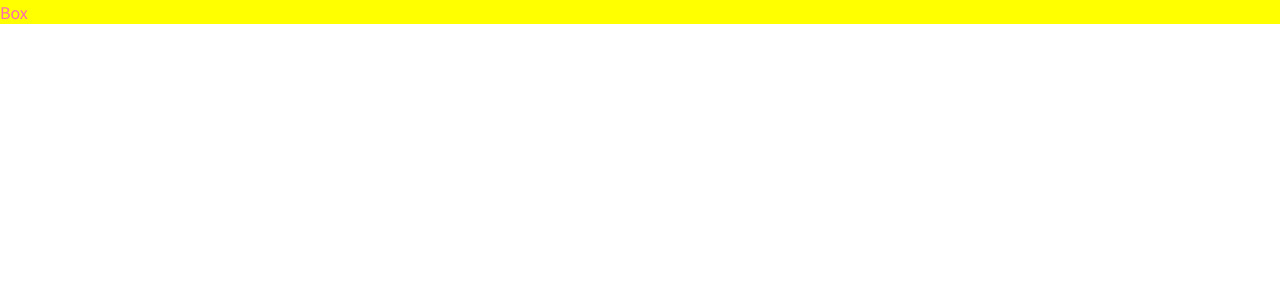
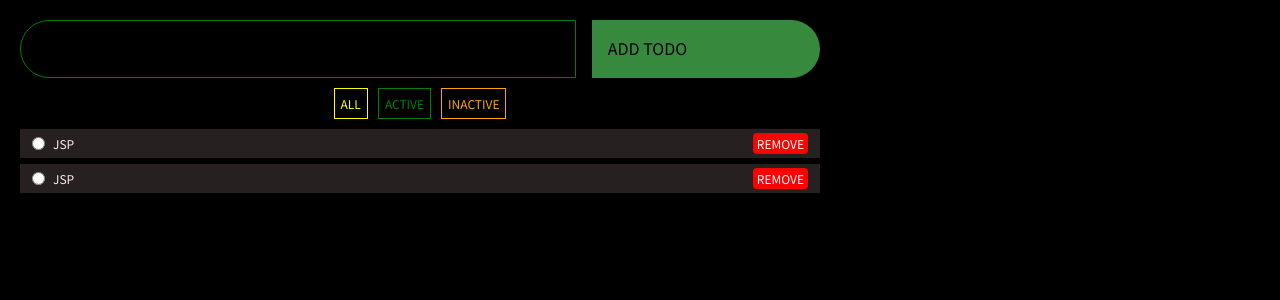
Before and after one commit to shldhee/todolist-react-ts, a React (Vite) app: page / in a window 1280 px wide. Shown: the top 300 px of the page. Built offline with nearby package versions, Linux system fonts and the light colour scheme.

Commit message:
markup, style 적용

```diff
--- a/src/App.tsx
+++ b/src/App.tsx
@@ -1,15 +1,16 @@
 import styled from '@emotion/styled'
+import TodoForm from './components/TodoForm'
+import TodoWrapper from './components/TodoWrapper'
 
-const Box = styled.div`
-  color: hotpink;
-  background-color: yellow;
+const Wrapper = styled.div`
+  padding: 2rem;
 `
 
 function App() {
   return (
-    <div className="App">
-      <Box>Box</Box>
-    </div>
+    <Wrapper>
+      <TodoWrapper></TodoWrapper>
+    </Wrapper>
   )
 }
 
--- /dev/null
+++ b/src/components/TodoFilter.tsx
@@ -0,0 +1,31 @@
+import styled from '@emotion/styled'
+
+const Wrapper = styled.div`
+  margin: 1rem 0;
+  display: flex;
+  flex-direction: row;
+  justify-content: center;
+`
+const Button = styled.button`
+  padding: 0.6rem;
+  color: ${(props) => props.color};
+  font-size: 1.2rem;
+  border-width: 1px;
+  border-style: solid;
+  border-color: ${(props) => props.color};
+  &:not(:first-child) {
+    margin-left: 1rem;
+  }
+`
+
+const TodoFilter = () => {
+  return (
+    <Wrapper>
+      <Button color="yellow">ALL</Button>
+      <Button color="green">ACTIVE</Button>
+      <Button color="orange">INACTIVE</Button>
+    </Wrapper>
+  )
+}
+
+export default TodoFilter
--- /dev/null
+++ b/src/components/TodoForm.tsx
@@ -0,0 +1,34 @@
+import styled from '@emotion/styled'
+
+const Form = styled.div`
+  width: 100%;
+  display: flex;
+`
+const Input = styled.input`
+  width: 100%;
+  border: 1px solid green;
+  background-color: rgba(0, 0, 0, 0.8);
+  border-radius: 5rem 0px 0px 5rem;
+  padding: 1.6rem;
+  color: rgba(255, 255, 255);
+`
+const Button = styled.div`
+  width: 40%;
+  margin-left: 1.6rem;
+  border: rgba(69, 172, 78, 0.8);
+  background-color: rgba(69, 172, 78, 0.8);
+  border-radius: 0 5rem 5rem 0;
+  padding: 1.6rem;
+  color: rgba(0, 0, 0);
+`
+
+const TodoForm = () => {
+  return (
+    <Form>
+      <Input />
+      <Button>ADD TODO</Button>
+    </Form>
+  )
+}
+
+export default TodoForm
--- /dev/null
+++ b/src/components/TodoItem.tsx
@@ -0,0 +1,49 @@
+import styled from '@emotion/styled'
+import { useState } from 'react'
+
+const Wrapper = styled.div`
+  display: flex;
+  flex-direction: row;
+  padding: 0.4rem 1.2rem;
+  margin-bottom: 0.6rem;
+
+  background-color: rgb(38, 32, 32);
+`
+
+const LeftWrapper = styled.div`
+  display: flex;
+  flex-direction: row;
+  align-items: center;
+`
+
+const CheckBox = styled.input``
+
+const TodoText = styled.span`
+  margin-left: 0.8rem;
+  font-size: 1.2rem;
+  color: rgb(255, 235, 235);
+`
+
+const RemoveButton = styled.button`
+  margin-left: auto;
+  color: rgba(255, 255, 255, 1);
+  background-color: red;
+  padding: 0.2rem 0.4rem;
+  border-radius: 0.4rem;
+  font-size: 1.2rem;
+`
+
+const TodoItem = () => {
+  const [status, setStatus] = useState(false)
+  return (
+    <Wrapper>
+      <LeftWrapper>
+        <CheckBox type="radio" checked={status} />
+        <TodoText>JSP</TodoText>
+      </LeftWrapper>
+      <RemoveButton>REMOVE</RemoveButton>
+    </Wrapper>
+  )
+}
+
+export default TodoItem
--- /dev/null
+++ b/src/components/TodoList.tsx
@@ -0,0 +1,15 @@
+import styled from '@emotion/styled'
+import TodoItem from './TodoItem'
+
+const Wrapper = styled.div``
+
+const TodoList = () => {
+  return (
+    <Wrapper>
+      <TodoItem />
+      <TodoItem />
+    </Wrapper>
+  )
+}
+
+export default TodoList
--- /dev/null
+++ b/src/components/TodoWrapper.tsx
@@ -0,0 +1,21 @@
+import styled from '@emotion/styled'
+import TodoFilter from './TodoFilter'
+import TodoForm from './TodoForm'
+import TodoList from './TodoList'
+
+const Wrapper = styled.div`
+  max-width: 800px;
+  width: 100%;
+`
+
+const TodoWrapper = () => {
+  return (
+    <Wrapper>
+      <TodoForm />
+      <TodoFilter />
+      <TodoList />
+    </Wrapper>
+  )
+}
+
+export default TodoWrapper
--- a/src/styles/reset.tsx
+++ b/src/styles/reset.tsx
@@ -100,6 +100,9 @@ const GlobalStyle = () => (
         font-family: 'Noto Sans KR', 'sans-serif';
         body {
           font-size: 1.6rem;
+          background-color: black;
+          height: 100%;
+          width: 100%;
         }
       }
       ol,
```
